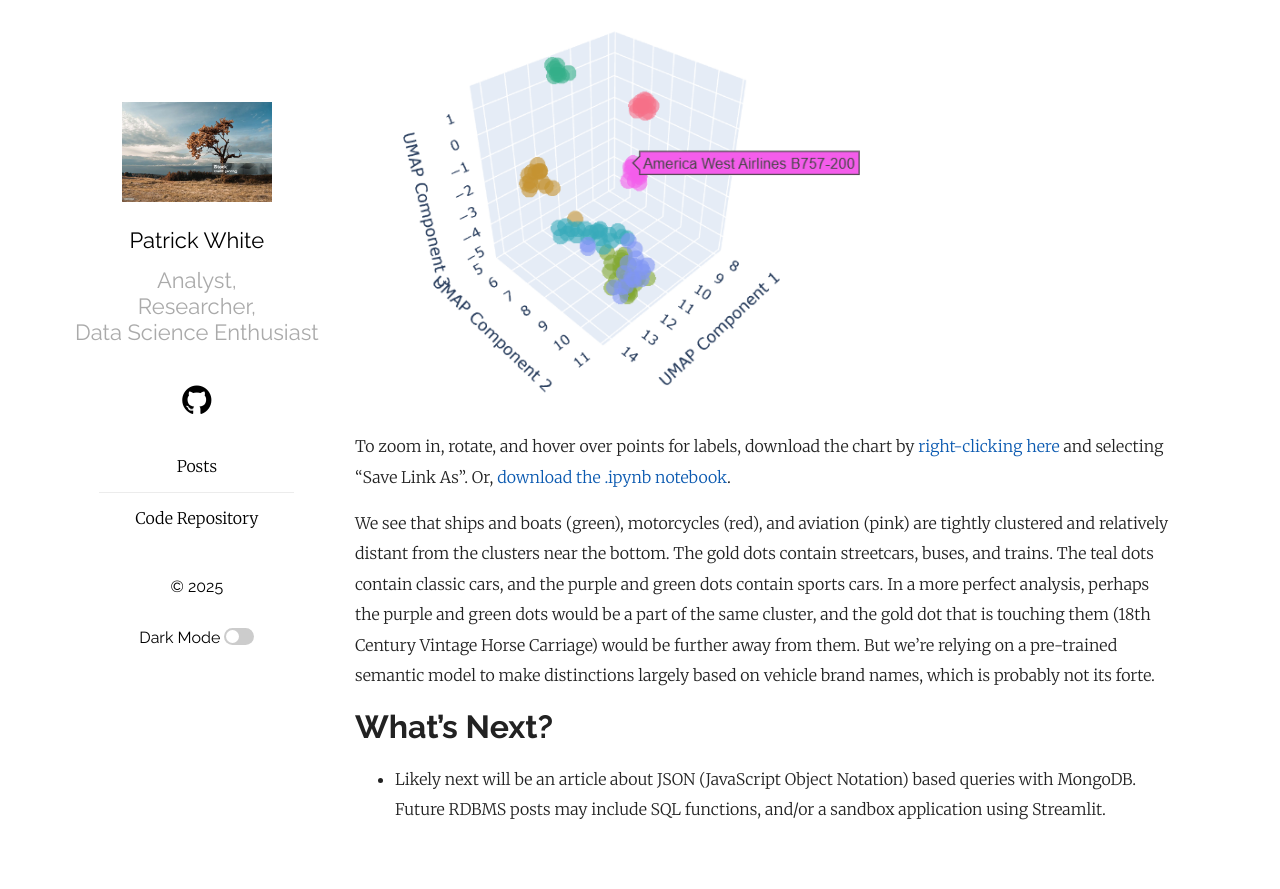
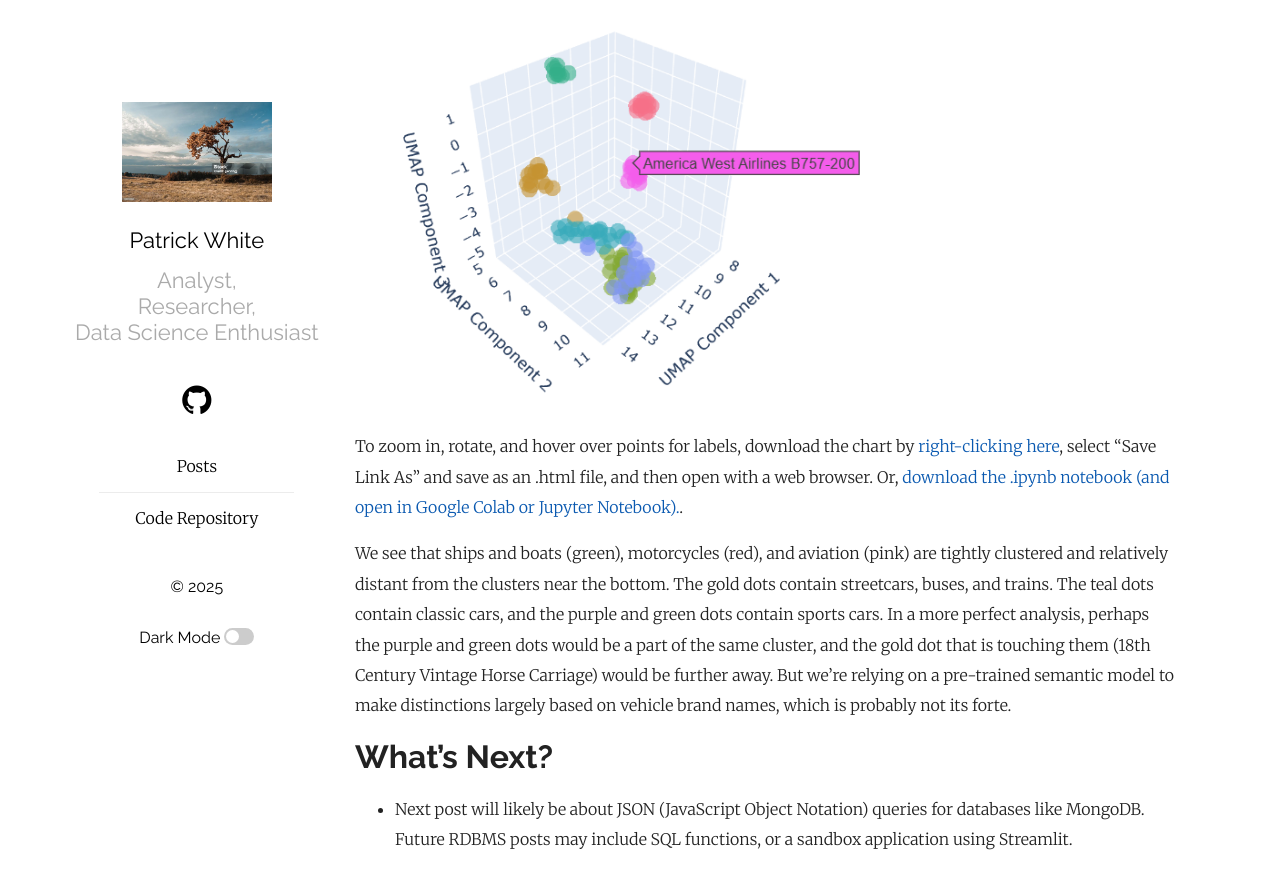
Before and after one commit to pw598/pw598.github.io, a Jekyll site: the page built from _posts/2025-05-14-MySQL-via-Shell-and-Python.md, in a window 1280 px wide and 900 px high, scrolled down 29101 px. Shown: the top 889 px of the window. Built offline with Jekyll 4.4.1, drawn with Linux system fonts in a browser that asks for light colours; some of the changed text lies outside the part shown.

Commit message:
Add files via upload

```diff
--- a/_posts/2025-05-14-MySQL-via-Shell-and-Python.md
+++ b/_posts/2025-05-14-MySQL-via-Shell-and-Python.md
@@ -36,11 +36,11 @@
 - Convenient debugging
 - "Magic commands", which provide functionality such as allowing other languages
 
-Magic commands are not the only way to integrate SQL into a Python environment. Many libraries and functions, some of which we'll explore, are designed to accept plain-text SQL queries. A perk of the magic commands which refer to other languages is that they should yield the kind of keyword-formatting you would expect of an editor for the language.
+Magic commands are not the only way to express SQL in a Python environment. Many libraries and functions, some of which we'll explore, are designed to accept plain-text SQL queries. A perk of the magic commands is that, for another language, they should express the same kind of keyword formatting you would see from an editor designed for that language.
 
 Working in a Google Colab Python notebook, which you can download <a href="https://github.com/pw598/Articles/blob/main/notebooks/MySQL_via_Shell_and_Python.ipynb">here</a>, we will start with shell commands, and progress to include Python functions which wrap SQL queries. Of course, hosting your business's database in Google Colab (or through a notebook alone) would be highly problematic, unless you somehow mitigate the fact that the data will disappear at the end of your session. However, for our purposes of demonstration and replicability, it will work nicely.
 
-I must also mention that you should not include passwords in your code, even though I have, for simplicity. Instead, keep the sensitive commands stored in a secure .sql or text file to be read upon execution, or store the passwords securely in your operating system environment.
+I must also mention that you should not include passwords in your code, even though I have below for simplicity. Instead, keep the sensitive commands stored in a secure .sql or text file to be read upon execution, or store the passwords securely in your operating system environment.
 
 Since Google Colab runs on a Linux environment, the shell commands are in Bash. Don't be intimidated if the commands look unfamiliar, but do check out the following resources if looking for context.
 
@@ -1135,11 +1135,11 @@
 <img src="https://raw.githubusercontent.com/pw598/pw598.github.io/main/_posts/images/plotly_cht.png" style="height: 400px; width:auto;">
 
 
-To zoom in, rotate, and hover over points for labels, download the chart by <a href="https://github.com/pw598/pw598.github.io/blob/main/_posts/images/plotly_chart.html" download="plotly_chart.html">right-clicking here</a> and selecting "Save Link As". Or, <a href="https://github.com/pw598/Articles/blob/main/notebooks/MySQL_via_Shell_and_Python.ipynb">download the .ipynb notebook</a>.
+To zoom in, rotate, and hover over points for labels, download the chart by <a href="https://github.com/pw598/pw598.github.io/blob/main/_posts/images/plotly_chart.html" download="plotly_chart.html">right-clicking here</a>, select "Save Link As" and save as an .html file, and then open with a web browser. Or, <a href="https://github.com/pw598/Articles/blob/main/notebooks/MySQL_via_Shell_and_Python.ipynb">download the .ipynb notebook (and open in Google Colab or Jupyter Notebook).</a>.
 
-We see that ships and boats (green), motorcycles (red), and aviation (pink) are tightly clustered and relatively distant from the clusters near the bottom. The gold dots contain streetcars, buses, and trains. The teal dots contain classic cars, and the purple and green dots contain sports cars. In a more perfect analysis, perhaps the purple and green dots would be a part of the same cluster, and the gold dot that is touching them (18th Century Vintage Horse Carriage) would be further away from them. But we're relying on a pre-trained semantic model to make distinctions largely based on vehicle brand names, which is probably not its forte.
+We see that ships and boats (green), motorcycles (red), and aviation (pink) are tightly clustered and relatively distant from the clusters near the bottom. The gold dots contain streetcars, buses, and trains. The teal dots contain classic cars, and the purple and green dots contain sports cars. In a more perfect analysis, perhaps the purple and green dots would be a part of the same cluster, and the gold dot that is touching them (18th Century Vintage Horse Carriage) would be further away. But we're relying on a pre-trained semantic model to make distinctions largely based on vehicle brand names, which is probably not its forte.
 
 
 # What's Next?
 
-- Likely next will be an article about JSON (JavaScript Object Notation) based queries with MongoDB. Future RDBMS posts may include SQL functions, and/or a sandbox application using Streamlit.
+- Next post will likely be about JSON (JavaScript Object Notation) queries for databases like MongoDB. Future RDBMS posts may include SQL functions, or a sandbox application using Streamlit.
```
Also changed, not shown: other parts of _posts/2025-05-14-MySQL-via-Shell-and-Python.md (+1 -1 lines).
